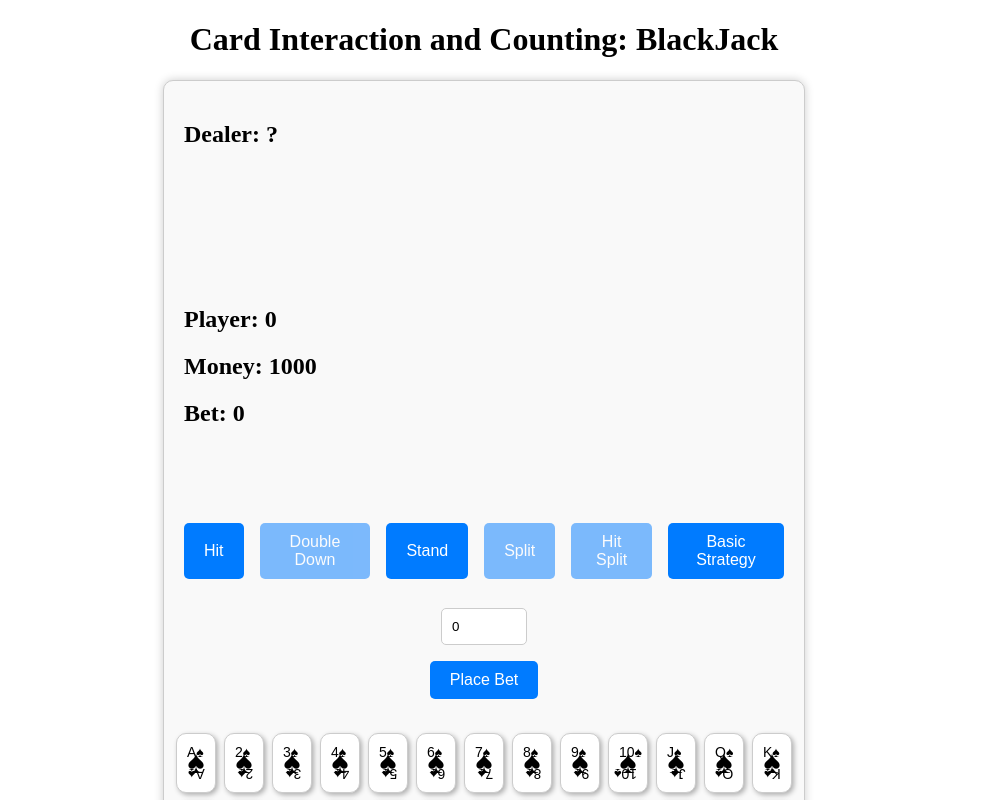
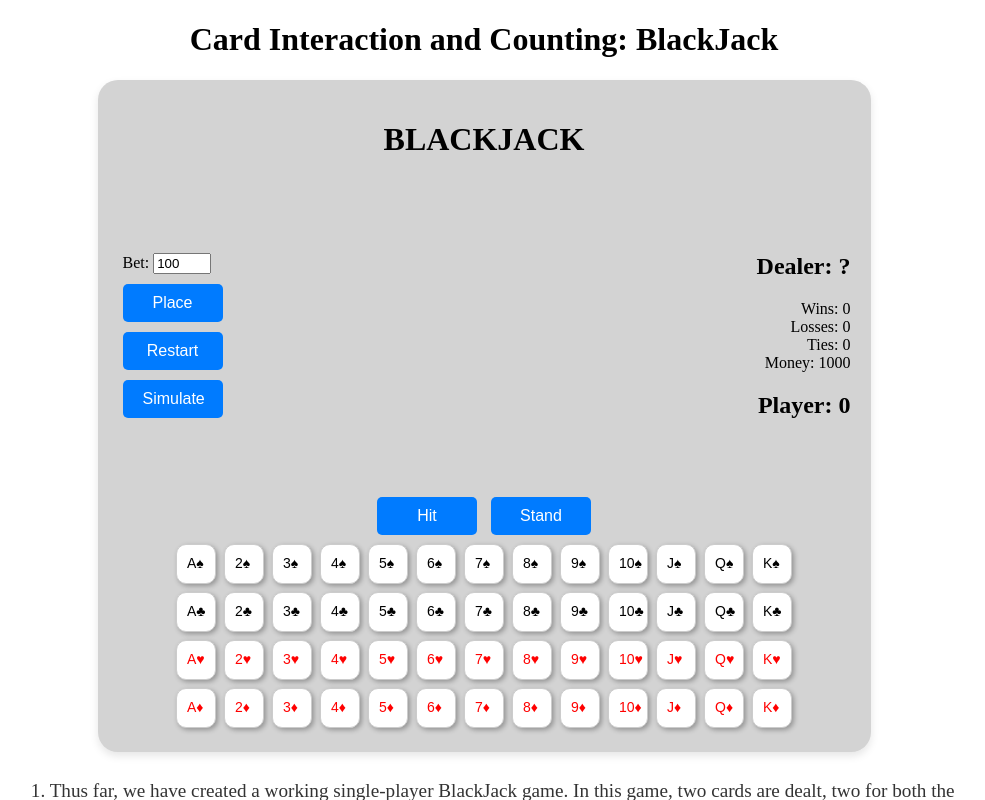
Before and after one commit to lukelin15/CardCounting, a SvelteKit app: page / in a window 1280 px wide. Shown: the top 800 px of the page, without its empty margins (156-1141 px from the left). Built offline with nearby package versions, Linux system fonts and the light colour scheme.

Commit message:
should go to idk

```diff
--- a/src/components/App.svelte
+++ b/src/components/App.svelte
@@ -1,12 +1,13 @@
 <script>
   import BlackJack from './Blackjack.svelte';
+  import Base from './Base.svelte'
   import BasicStrategy from './BasicStrategy.svelte';
   // Write your JS here, or import other files
 </script>
 
 <main>
   <h1>Card Interaction and Counting: BlackJack</h1>
-  <BlackJack />
+  <Base />
   <body>
   <p>
     1. Thus far, we have created a working single-player BlackJack game. In this game,
--- /dev/null
+++ b/src/components/Base.svelte
@@ -0,0 +1,401 @@
+<script>
+  import { fly } from 'svelte/transition';
+  import Card from './Card.svelte';
+  import Stats from './Stats.svelte';
+
+  // deck initializing stuff
+  let vals = ['A', '2', '3', '4', '5', '6', '7', '8', '9', '10', 'J', 'Q', 'K'];
+  let suits = ['♠', '♣', '♥', '♦'];
+  let newDeck = [];
+
+  for (let suit of suits) {
+    for (let val of vals) {
+      newDeck.push(val + suit);
+    }
+  }
+
+  // newDeck is a template to copy decks from
+  let deck = [...newDeck]
+
+  let playerHand = [];
+  let dealerHand = [];
+  let gameOver = false;
+  let hasStood = false;
+  let showOverlay = false;
+  let timeoutId;
+  let ties = 0;
+  let wins = 0;
+  let losses = 0;
+  let hasStarted = false;
+  let playerMoney = 1000;
+  let betAmount = 100;
+  let error = '';
+  let betPlaced = false;
+
+  // only display overlay after animations
+  // equations gets amount of extra cards dealt
+  $: if (gameOver) {
+  timeoutId = setTimeout(() => {
+      showOverlay = true;
+  }, (Math.max(1, dealerHand.length -2)) * 100 + 400);
+}
+
+  function restart() {
+    deck = [...newDeck]
+
+    playerHand = [];
+    dealerHand = [];
+    gameOver = false;
+    hasStood = false;
+    showOverlay = false;
+    timeoutId;
+    ties = 0;
+    wins = 0;
+    losses = 0;
+    hasStarted = false;
+    playerMoney = 1000;
+    betAmount = 100;
+    error = '';
+    betPlaced = false;
+  }
+
+  function shuffle() {
+    for (let i = deck.length - 1; i > 0; i--) {
+      const j = Math.floor(Math.random() * (i + 1));
+      [deck[i], deck[j]] = [deck[j], deck[i]];
+    }
+  }
+
+  shuffle()
+
+  function deal(hand) {
+    if (deck.length == 0) {
+      deck = [...newDeck]
+      shuffle()
+    }
+      let newHand = [...hand, deck.pop()];
+      deck = [...deck];
+      return newHand;
+  }
+
+  function hit() {
+    if (!gameOver && hasStarted) {
+      playerHand = deal(playerHand);
+      if (calculateHand(playerHand) > 21) {
+          gameOver = true;
+      }
+    }
+  }
+
+  // for simulations
+  function simulateHit() {
+    while (calculateHand(playerHand) < 17) {
+      playerHand = deal(playerHand);
+    }
+  }
+
+  function placeBet(amount) {
+    if (amount <= 0) {
+      error = "Invalid Bet";
+    } else if (playerMoney >= amount) {
+      playerMoney -= amount;
+      betAmount = amount;
+      newGame();
+      betPlaced = true;
+      error = ""
+    } else {
+      error = "Invalid Bet";
+    }
+  }
+
+  function newGame() {
+    clearTimeout(timeoutId);
+    hasStood = false
+    gameOver = false;
+    showOverlay = false;
+    hasStarted = true
+    playerHand = []
+    dealerHand = []
+    betPlaced = false;
+
+    setTimeout(() => {
+      playerHand = deal([]);
+      dealerHand = deal([]);
+      playerHand = deal(playerHand);
+      dealerHand = deal(dealerHand);
+
+      // playerHand = ['A♠', 'A♣'];
+    }, 250);
+  }
+
+
+  function stand() {
+    if (!gameOver && hasStarted) {
+      while (calculateHand(dealerHand) < 17) {
+        dealerHand = deal(dealerHand);
+      }
+      gameOver = true;
+      hasStood = true;
+    }
+  }
+
+  // doesn't trigger gameover so iterations can be at any interval
+  function simulateStand() {
+    while (calculateHand(dealerHand) < 17) {
+      dealerHand = deal(dealerHand);
+    }
+  }
+
+  function calculateHand(hand) {
+    let sum = 0;
+    let aces = 0;
+
+    for (let card of hand) {
+      let value = card.slice(0, -1);
+      if (value === 'A') {
+        aces += 1;
+        sum += 11;
+      } else if (['K', 'Q', 'J'].includes(value)) {
+        sum += 10;
+      } else {
+        sum += parseInt(value);
+      }
+    }
+
+    while (sum > 21 && aces > 0) {
+      sum -= 10;
+      aces -= 1;
+    }
+
+    return sum;
+  }
+
+  function determineWinner() {
+    let playerScore = calculateHand(playerHand);
+    let dealerScore = calculateHand(dealerHand);
+
+    let winner = 'Draw';
+    if (playerScore > 21) {
+      winner = 'Dealer';
+    } else if (dealerScore > 21) {
+      winner = 'Player';
+    } else if (playerScore > dealerScore) {
+      winner = 'Player';
+    } else if (dealerScore > playerScore) {
+      winner = 'Dealer';
+    }
+
+    if (winner === 'Player') {
+      playerMoney += betAmount * 2; // player gets their bet back plus the same amount
+      wins += 1
+    } else if (winner === 'Draw') {
+      playerMoney += betAmount; // player gets their bet back
+      ties += 1
+    } else {
+      losses += 1
+    }
+    betPlaced = false;
+    return winner;
+  }
+
+  async function simulateRounds(rounds) {
+    for (let i = 0; i < rounds; i++) {
+
+      placeBet(100);
+
+      simulateHit();
+
+      simulateStand();
+
+      determineWinner();
+
+      if (playerMoney == 0) {
+        break
+      }
+
+      await new Promise(resolve => setTimeout(resolve, 50));
+    }
+  }
+
+
+</script>
+
+<main>
+  <div class="blackjack-container">
+    <div class="header">
+      <h1 class="blackjack-header">BLACKJACK</h1>
+    </div>
+
+    <div class="mid">
+      <div class="top-bar">
+        <div class="betting">
+          Bet:
+          <input bind:value={betAmount} type="number" min="1" max={playerMoney} placeholder="100" disabled={betPlaced} />
+        </div>
+        <button on:click={() => placeBet(betAmount)} disabled={betPlaced}>Place</button>
+        <button on:click={() => restart()}> Restart</button>
+        <button on:click={() => simulateRounds(100)}>Simulate</button>
+        {#if error}
+          <p>{error}</p>
+        {/if}
+      </div>
+      <div class="cards-container">
+        <div id="dealer">
+          <!-- {#if !gameOver && !hasStood}
+            <h2>Dealer: ?</h2>
+          {:else}
+            <h2>Dealer: {calculateHand(dealerHand)}</h2>
+          {/if} -->
+          <div class="hand">
+            {#each dealerHand as card, i (i)}
+              <div in:fly={{ y: -100, duration: 400, delay: i * 100}}>
+              {#if i === 1 && !showOverlay && !hasStood}
+                <Card isPlaceholder={true} />
+              {:else}
+                <Card {card} />
+              {/if}
+              </div>
+            {/each}
+          </div>
+          <div class="deck"></div>
+        </div>
+
+        <div id="player">
+          <div class="hand">
+            {#each playerHand as card, i (i)}
+              <div in:fly={{ y: 100, duration: 400, delay: i * 100}}>
+                <Card {card} />
+              </div>
+            {/each}
+          </div>
+        </div>
+      </div>
+      <div class="player-info">
+        {#if !gameOver && !hasStood}
+          <h2>Dealer: ?</h2>
+        {:else}
+          <h2>Dealer: {calculateHand(dealerHand)}</h2>
+        {/if}
+        <div>Wins: {wins}</div>
+        <div>Losses: {losses}</div>
+        <div>Ties: {ties}</div>
+        <div>Money: {playerMoney}</div>
+        <h2>Player: {calculateHand(playerHand)}</h2>
+      </div>
+    </div>
+    <div id="controls">
+      <button on:click={hit}>Hit</button>
+      <button on:click={stand}>Stand</button>
+    </div>
+
+    {#if showOverlay}
+        <div class="overlay">
+            <h2>Winner: {determineWinner()}</h2>
+        </div>
+    {/if}
+
+    <Stats {deck} dealerSecondCard={dealerHand[1]} />
+
+  </div>
+</main>
+
+<style>
+  main {
+    display: flex;
+    flex-direction: column;
+    align-items: center;
+  }
+
+  .blackjack-container {
+    display: flex;
+    flex-direction: column;
+    align-items: center;
+    justify-content: center;
+    width: 100%; /* Set this to match the container size you want */
+    max-width: 733px; /* As per the image's apparent width */
+    background: lightgray;
+    border-radius: 20px;
+    padding: 20px;
+    box-shadow: 0 4px 8px rgba(0, 0, 0, 0.1); /* Adjust shadow to your preference */
+  }
+
+
+  .top-bar {
+    display: flex;
+    flex-direction: column;
+    width: 100%;
+    justify-content: center;
+  }
+
+  .player-info {
+    width: 100%;
+    text-align: right;
+    display: flex;
+    flex-direction: column;
+    justify-content: center;
+  }
+
+  .header {
+    display: flex;
+    justify-content: space-between;
+  }
+
+  .mid {
+    display: flex;
+    width: 100%;
+    justify-content: space-between;
+  }
+
+  .betting {
+    padding: 5px;
+  }
+
+  .hand {
+    display: flex;
+    justify-content: center;
+    flex-wrap: nowrap;
+    flex-direction: columns;
+    align-items: center;
+    max-width: 100%;
+    overflow: hidden;
+  }
+
+  #dealer, #player {
+    margin-bottom: 1em;
+    overflow: visible; /* Ensure the container allows for overflow */
+    width: 100%; /* Ensure full utilization of the available width */
+    min-height: 140px; /* Adjust based on card height to ensure container does not collapse */
+  }
+
+  .overlay {
+    position: absolute;
+    width: 50%;
+    height: 10%;
+    display: flex;
+    justify-content: center;
+    align-items: center;
+    background-color: rgba(0, 0, 0, 0.5);
+    color: white;
+    font-size: 24px;
+  }
+
+  button {
+    padding: 10px 20px;
+    border: none;
+    border-radius: 5px;
+    background-color: #007BFF;
+    color: white;
+    font-size: 16px;
+    cursor: pointer;
+    width: 100px;
+    margin: 5px;
+  }
+
+  input {
+    width: 50px;
+  }
+
+  button:hover {
+    background-color: #0056b3;
+  }
+</style>
--- a/src/components/Blackjack.svelte
+++ b/src/components/Blackjack.svelte
@@ -36,10 +36,30 @@
   // only display overlay after animations
   // equations gets amount of extra cards dealt
   $: if (gameOver) {
-  timeoutId = setTimeout(() => {
-      showOverlay = true;
-  }, (Math.max(1, dealerHand.length -2)) * 100 + 400);
-}
+    timeoutId = setTimeout(() => {
+        showOverlay = true;
+    }, (Math.max(1, dealerHand.length -2)) * 100 + 400);
+  }
+
+  function restart() {
+    deck = [...newDeck]
+
+    playerHand = [];
+    playerSplitHand = [];
+    dealerHand = [];
+    gameOver = false;
+    gameOverSplit = false;
+    hasStood = false;
+    showOverlay = false;
+    timeoutId;
+    hasStarted = false;
+    playerMoney = 1000;
+    betAmount = 0;
+    error = '';
+    betPlaced = false;
+    haveSplit = false;
+    cansplit = false;
+  }
 
   function shuffle() {
     for (let i = deck.length - 1; i > 0; i--) {
--- a/src/components/Card.svelte
+++ b/src/components/Card.svelte
@@ -3,6 +3,7 @@
   export let isPlaceholder = false;
   export let width = '80px';
   export let height = '120px';
+  export let normal = true;
 
   // $ for reactivity
   $: value = isPlaceholder ? '' : card.slice(0, -1);
@@ -15,6 +16,7 @@
     <span class="card-value" class:red={isRed}>{value}</span>
     <span class="card-suit" class:red={isRed}>{suit}</span>
   </div>
+  {#if normal == true}
     <div class="card-middle" class:red={isRed}>
         <span class="card-suit">{suit}</span>
     </div>
@@ -22,6 +24,7 @@
       <span class="card-value" class:red={isRed}>{value}</span>
       <span class="card-suit" class:red={isRed}>{suit}</span>
     </div>
+  {/if}
 </div>
 
 <style>
--- a/src/components/Stats.svelte
+++ b/src/components/Stats.svelte
@@ -34,7 +34,7 @@
 <div class="card-container">
   {#each allCards as card}
     <div class="card {deck.includes(card) || card === dealerSecondCard ? '' : 'drawn'}">
-      <Card card={card} width="40px" height="60px" />
+      <Card card={card} width="40px" height="40px" normal=false/>
     </div>
   {/each}
 </div>
```
Lines whose indentation alone changed are shown as unchanged.
